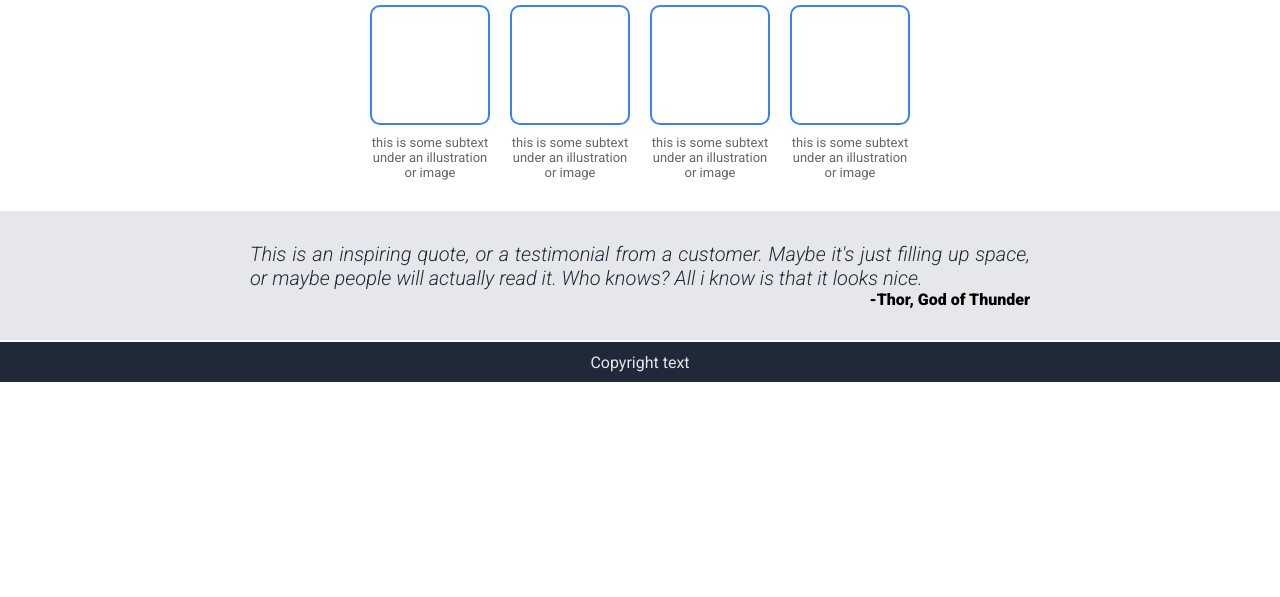
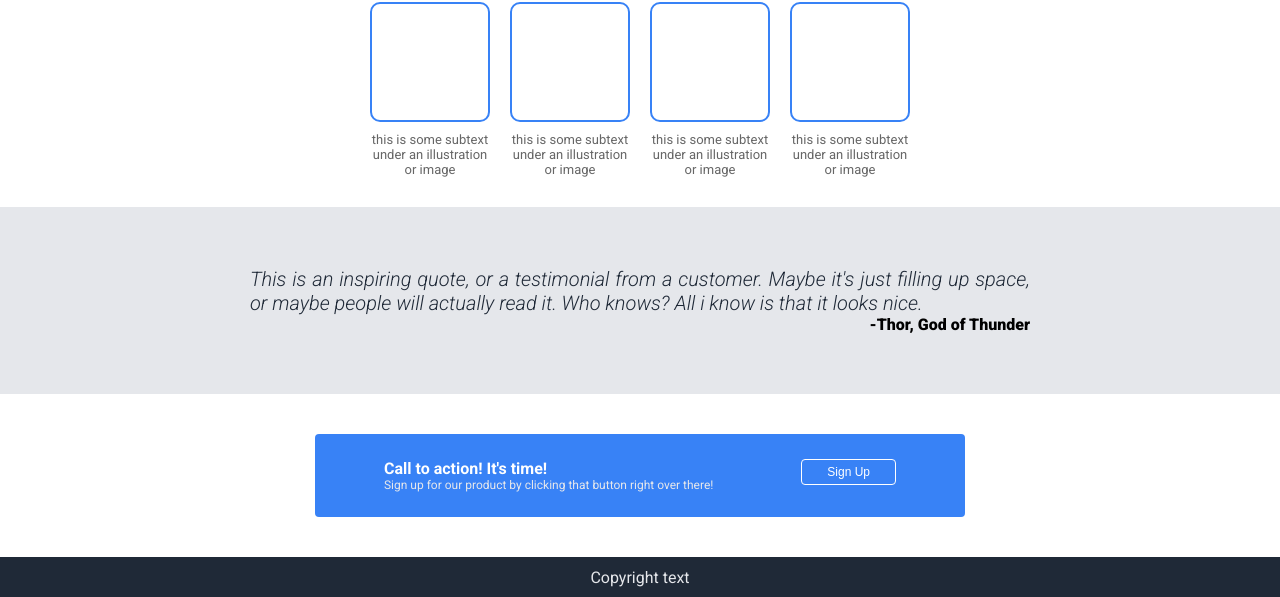
Before and after one commit to fviccia/landing-page, a plain HTML site: page index.html in a window 1280 px wide. Shown: the part 418-1015 px from the top of the page. Before the commit the page ends 800 px from the top, so only its background shows below. Drawn offline with Linux system fonts and the light colour scheme.

Commit message:
Finish the styling

```diff
--- a/index.html
+++ b/index.html
@@ -82,7 +82,19 @@
           </div>
         </div>
       </section>
-      <section class=""></section>
+      <section class="action-section">
+        <div class="action-container">
+          <div class="action-phrase">
+            <h1>Call to action! It's time!</h1>
+            <p>
+              Sign up for our product by clicking that button right over there!
+            </p>
+          </div>
+          <div class="action-button-container">
+            <button class="action-button">Sign Up</button>
+          </div>
+        </div>
+      </section>
     </main>
     <footer class="">Copyright text</footer>
   </body>
--- a/styles.css
+++ b/styles.css
@@ -23,7 +23,6 @@ main {
 
 section {
   flex: 1;
-  /* display: flex; */
 }
 
 /* Header */
@@ -171,6 +170,7 @@ a {
   display: flex;
   justify-content: center;
   align-items: center;
+  padding: 30px 0;
 }
 .quote-container {
   display: flex;
@@ -193,6 +193,41 @@ a {
   font-weight: 800;
 }
 
+/* Action Section */
+.action-section {
+  display: flex;
+  justify-content: center;
+  align-items: center;
+}
+
+.action-container {
+  background-color: #3882f6;
+  border-radius: 4px;
+  display: flex;
+  justify-content: space-around;
+  padding: 25px;
+  margin: 40px 0;
+  width: 650px;
+}
+.action-phrase > h1 {
+  color: #fff;
+  font-size: 16px;
+}
+.action-phrase > p {
+  color: #e5e7eb;
+  font-size: 12px;
+}
+
+.action-button {
+  background-color: #3882f6;
+  color: white;
+  border: none;
+  padding: 5px 25px;
+  font-size: 12px;
+  border-radius: 4px;
+  border: 1px solid white;
+}
+
 /* Footer */
 footer {
   background-color: #1f2937;
```
